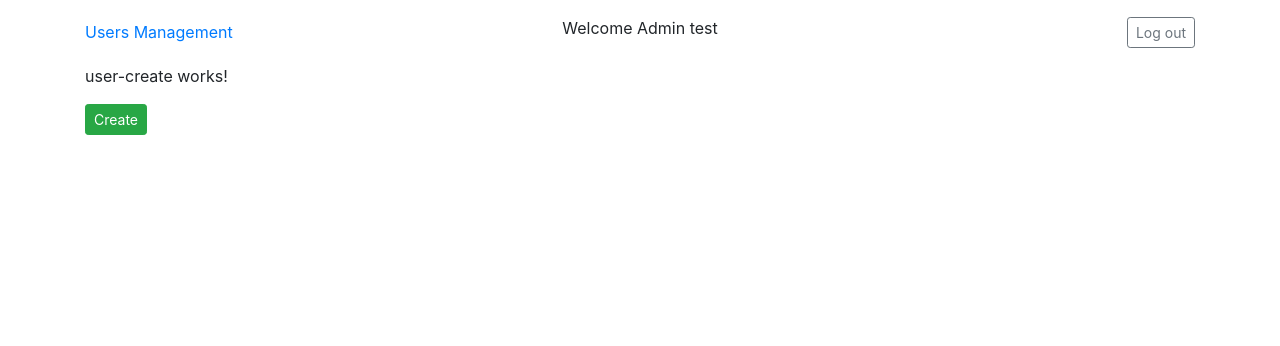
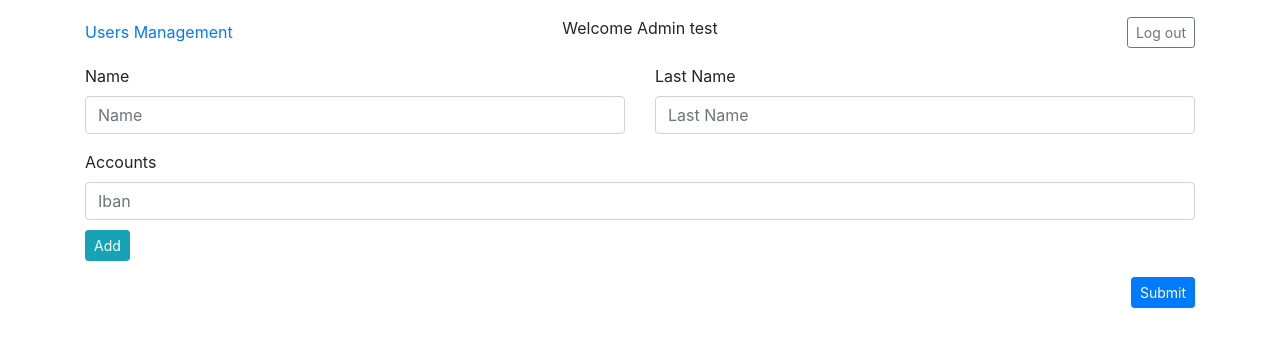
Before and after one commit to Arpatron/SimpleUserManagement, an Angular app in the folder UserManagement/: page /newUser in a window 1280 px wide. Shown: the top 346 px of the page. Built offline with nearby package versions, Linux system fonts and the light colour scheme.

Commit message:
Start form create new user

```diff
--- a/UserManagement/src/app/app.module.ts
+++ b/UserManagement/src/app/app.module.ts
@@ -9,6 +9,7 @@ import { UserEditComponent } from './components/users/user-edit/user-edit.compon
 import { UserDetailComponent } from './components/users/user-detail/user-detail.component';
 import { UserListComponent } from './components/users/user-list/user-list.component';
 import { PageNotFoundComponent } from './components/others/page-not-found/page-not-found.component';
+import { ReactiveFormsModule } from '@angular/forms';
 
 @NgModule({
   declarations: [
@@ -22,7 +23,8 @@ import { PageNotFoundComponent } from './components/others/page-not-found/page-n
   ],
   imports: [
     BrowserModule,
-    AppRoutingModule
+    AppRoutingModule,
+    // ReactiveFormsModule
   ],
   providers: [],
   bootstrap: [HomeComponent]
--- a/UserManagement/src/app/components/home/home.component.html
+++ b/UserManagement/src/app/components/home/home.component.html
@@ -15,5 +15,4 @@
 </div>
 <div class="container">
     <router-outlet></router-outlet>
-    <a [routerLink]="['/newUser']" class="btn btn-sm btn-success">Create</a>
 </div>
--- a/UserManagement/src/app/components/users/user-create/user-create.component.html
+++ b/UserManagement/src/app/components/users/user-create/user-create.component.html
@@ -1 +1,30 @@
-<p>user-create works!</p>
+<form>
+    <div class="form-group">
+        <div class="row">
+            <div class="col-md-6">
+                <label for="name">Name</label>
+                <input type="text" class="form-control" id="name" placeholder="Name" required minlength="4">
+            </div>
+            <div class="col-md-6">
+                <label for="lastName">Last Name</label>
+                <input type="text" class="form-control" id="lastName" placeholder="Last Name">
+            </div>
+        </div>
+    </div>
+    <div class="form-group">
+        <div class="row">
+            <div class="col-md-12">
+                <label for="accountIban">Accounts</label>
+                <div id="accounts">
+                    <input type="text" class="form-control" placeholder="Iban">
+                </div>
+                <div class="separator"></div>
+                <button class="btn btn-sm btn-info" (click)="addAccount()">Add</button>
+            </div>
+        </div>
+    </div>
+
+    <div class="d-flex justify-content-end">
+        <button class="btn btn-sm btn-primary" (click)="submit()">Submit</button>
+    </div>
+</form>
--- a/UserManagement/src/app/components/users/user-create/user-create.component.ts
+++ b/UserManagement/src/app/components/users/user-create/user-create.component.ts
@@ -1,4 +1,5 @@
 import { Component, OnInit } from '@angular/core';
+import { User } from 'src/app/core/models/user';
 
 @Component({
   selector: 'app-user-create',
@@ -9,7 +10,18 @@ export class UserCreateComponent implements OnInit {
 
   constructor() { }
 
+  user: User;
+
   ngOnInit() {
   }
 
+  submit(){
+    console.log("submit");
+
+  }
+
+  addAccount(){
+    console.log("add");
+
+  }
 }
--- a/UserManagement/src/app/components/users/user-list/user-list.component.html
+++ b/UserManagement/src/app/components/users/user-list/user-list.component.html
@@ -22,4 +22,5 @@
             </tr>
         </tbody>
     </table>
+    <a [routerLink]="['/newUser']" class="btn btn-sm btn-success">Create</a>
 </div>
--- a/UserManagement/src/app/core/models/user.ts
+++ b/UserManagement/src/app/core/models/user.ts
@@ -5,6 +5,6 @@ export class User {
     id: number;
     name: string;
     lastName: string;
-    accounts: BankAccount[];
+    accounts: BankAccount[] = [];
     state: States;
 }
--- a/UserManagement/src/styles.css
+++ b/UserManagement/src/styles.css
@@ -1,2 +1,6 @@
 /* You can add global styles to this file, and also import other style files */
 @import '~bootstrap/dist/css/bootstrap.min.css';
+
+.separator{
+    margin-top: 10px;
+}
```
